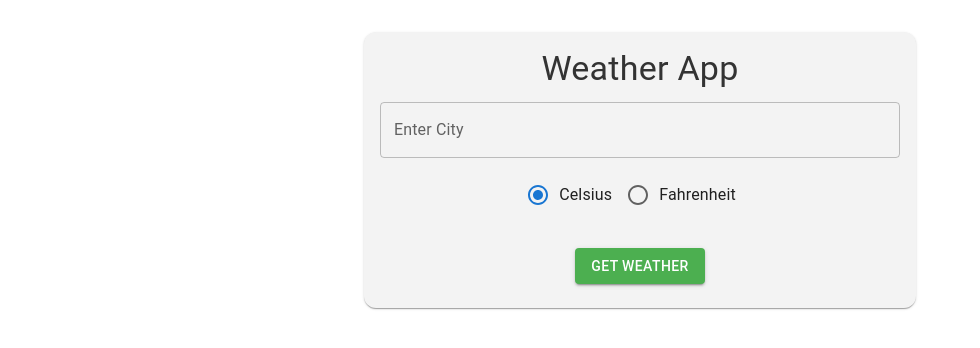
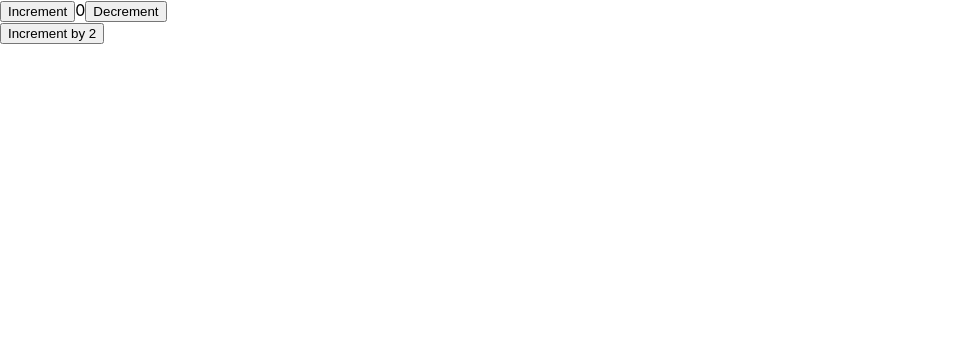
Before and after one commit to Gajendra786/reactjs, a React (Create React App) app: page / in a window 1280 px wide. Shown: the top 348 px of the page, without its empty margins (0-980 px from the left). Built offline with nearby package versions, Linux system fonts and the light colour scheme.

Commit message:
redux configure

```diff
--- a/package.json
+++ b/package.json
@@ -8,12 +8,14 @@
     "@emotion/styled": "^11.11.0",
     "@mui/icons-material": "^5.14.16",
     "@mui/material": "^5.14.16",
+    "@reduxjs/toolkit": "^1.9.7",
     "@testing-library/jest-dom": "^5.17.0",
     "@testing-library/react": "^13.4.0",
     "@testing-library/user-event": "^13.5.0",
     "axios": "^1.6.0",
     "react": "^18.2.0",
     "react-dom": "^18.2.0",
+    "react-redux": "^8.1.3",
     "react-scripts": "5.0.1",
     "web-vitals": "^2.1.4"
   },
--- a/src/App.js
+++ b/src/App.js
@@ -32,7 +32,8 @@
 
 // -----------------------------------------------
 // import SimpleContainer from "./Components/mui/MuiStructure";
-import WeatherApp from "./Components/weatherApp/weatherApp";
+// import WeatherApp from "./Components/weatherApp/weatherApp";
+import Counter from "./Components/redux_practice/Counter"
 
 // function App() {
 //   const [count,setCount] = useState(0)
@@ -52,7 +53,7 @@
 
 const App = ()=>{
   return (
-    <WeatherApp />
+    <Counter />
   )
 }
 
--- /dev/null
+++ b/src/Components/redux_practice/Counter.js
@@ -0,0 +1,28 @@
+import React from 'react'
+import { useSelector,useDispatch } from 'react-redux'
+import {
+    increment,
+    decrement,
+    incrementByAmount,
+  } from "../../features/counter/counterSlice";
+
+const Counter = () => {
+    const count = useSelector((counter) => counter.value);
+    console.log(count)
+    const dispatch = useDispatch();
+
+    return (
+      <div>
+       <div>
+          <button onClick={() => dispatch(increment(1))}>Increment</button>
+          <span>{count}</span>
+          <button onClick={() => dispatch(decrement())}>Decrement</button>
+        </div>
+        <div>
+          <button onClick={() => dispatch(incrementByAmount(2))}>Increment by 2</button>
+        </div>
+      </div>
+    );
+}
+
+export default Counter
--- /dev/null
+++ b/src/features/counter/counterSlice.js
@@ -0,0 +1,25 @@
+import { createSlice } from "@reduxjs/toolkit";
+
+const initialState = {
+  value: 0,
+};
+
+export const counterSlice = createSlice({
+  name: "counter",
+  initialState,
+  reducers: {
+    increment: (state,action) => {
+      state.value += action.payload;
+    },
+    decrement: (state) => {
+      state.value -= 1;
+    },
+    incrementByAmount: (state, action) => {
+      state.value += action.payload;
+    },
+  },
+});
+
+export const { increment, decrement, incrementByAmount } = counterSlice.actions;
+
+export default counterSlice.reducer;
--- a/src/index.js
+++ b/src/index.js
@@ -3,12 +3,14 @@
 import './index.css';
 import App from './App';
 import reportWebVitals from './reportWebVitals';
+import { Provider } from 'react-redux';
+import {store} from "./store/store"
 
 const root = ReactDOM.createRoot(document.getElementById('root'));
 root.render(
-  <React.StrictMode>
+  <Provider store={store}>
     <App />
-  </React.StrictMode>
+  </Provider>
 );
 
 // If you want to start measuring performance in your app, pass a function
--- /dev/null
+++ b/src/store/store.js
@@ -0,0 +1,6 @@
+import { configureStore } from '@reduxjs/toolkit';
+import counterReducer from "../features/counter/counterSlice"
+
+export const store = configureStore({
+  reducer: counterReducer
+});
```
Also changed, not shown: 1 other file (tests, documents, lock files or other folders).
